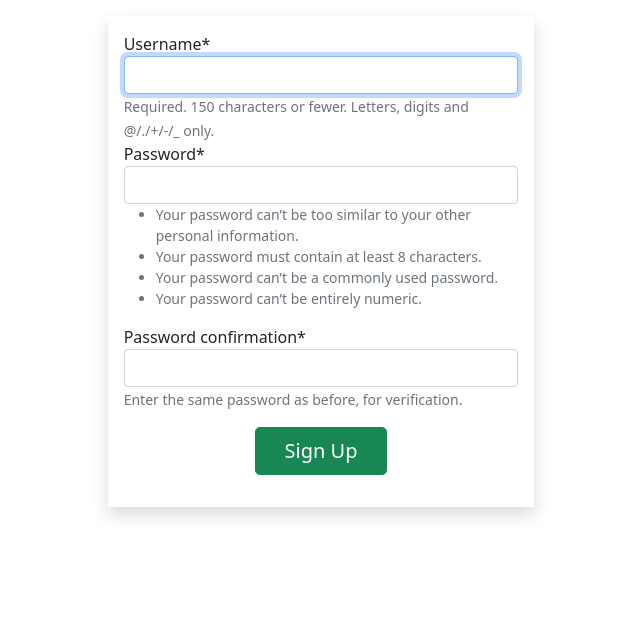
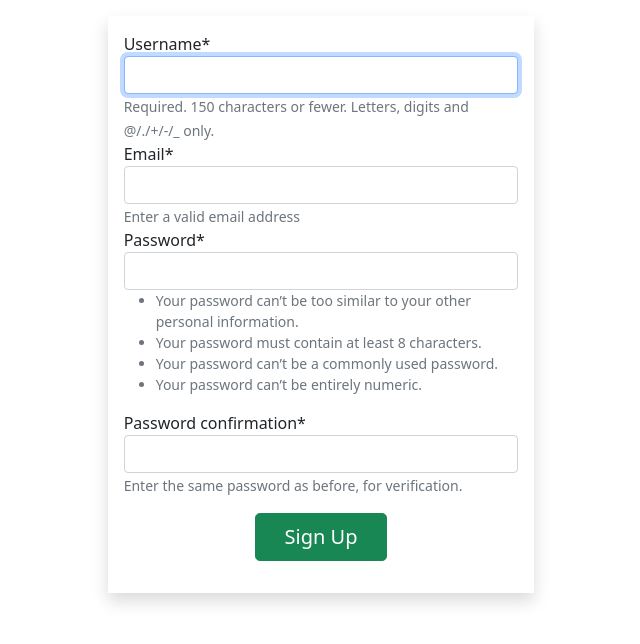
Before and after one commit to AkshayPatidar712/ToDo-App, a Django app: page /signup/ in a window 1280 px wide. Shown: the part 70-714 px from the top of the page, without its empty margins (319-959 px from the left). Run offline with Django 3.2, Linux system fonts and the light colour scheme; some libraries are stand-ins or nearby versions.

Commit message:
extra field in signup, update login form fields

```diff
--- a/home/forms.py
+++ b/home/forms.py
@@ -1,4 +1,6 @@
 # from typing_extensions import Required
+from django.contrib.auth.forms import UserCreationForm
+from django.contrib.auth.models import User
 from .models import Task
 from django import forms
 
@@ -16,3 +18,16 @@ class TaskForm(forms.ModelForm):
     def __init__(self, *args, **kwargs):
         super(TaskForm, self).__init__(*args, **kwargs)
         self.fields['taskDesc'].required = False
+
+
+class usercreationform(UserCreationForm):
+    email = forms.EmailField(
+        required=True, help_text='Enter a valid email address')
+
+    class Meta:
+        model = User
+        fields = ("username", "email", "password1", "password2")
+        labels = {
+            'email': 'Email Address'
+
+        }
--- a/home/views.py
+++ b/home/views.py
@@ -2,7 +2,7 @@ from django.shortcuts import render
 
 # Create your views here.
 from django.shortcuts import redirect, render
-from .forms import TaskForm
+from .forms import TaskForm, usercreationform
 from .models import Task
 from django.contrib.auth import login, logout
 from django.contrib.auth.forms import AuthenticationForm, UserCreationForm
@@ -24,10 +24,10 @@ def login_user(request):
 
 def signup(request):
     if request.method == 'GET':
-        form = UserCreationForm()
+        form = usercreationform()
         return render(request, 'signup.html', {'form': form})
     else:
-        form = UserCreationForm(request.POST)
+        form = usercreationform(request.POST)
         if form.is_valid():
             user = form.save()
             login(request, user)
--- a/templates/login.html
+++ b/templates/login.html
@@ -32,7 +32,9 @@
         </nav>
         <form class="p-3" action="" method="POST" autocomplete="off">
             {% csrf_token %}
-            {{form|crispy}}
+            {% comment %} {{form|crispy}} {% endcomment %}
+            {{form.username|as_crispy_field}}<br>
+            {{form.password|as_crispy_field}}
 
             <button type="submit" class="my-3 btn btn-success btn-lg my-2 col-md-4 offset-4"> LOG IN</button>
         </form>
--- a/templates/signup.html
+++ b/templates/signup.html
@@ -42,6 +42,18 @@
 
             <form class="p-3" action="" method="POST" autocomplete="off">
                 {% csrf_token %}
+                {% comment %} {{form.username|as_crispy_field}}
+                <div id="div_id_email" class="form-group">
+
+                    <label for="id_email" class=" requiredField">
+                    Email Address<span class="asteriskField">*</span>
+                    </label>
+
+
+                    <input type="text" name="email" maxlength="150" autocapitalize="none" autocomplete="email" autofocus class="textinput textInput form-control" required id="id_email">
+                </div>
+                {{form.password1|as_crispy_field}}
+                {{form.password2|as_crispy_field}} {% endcomment %}
                 {{form|crispy}}
 
                 <button type="submit" class="my-3 btn btn-success btn-lg my-2 col-md-4 offset-4 "> Sign Up</button>
```
Also changed, not shown: db.sqlite3.
